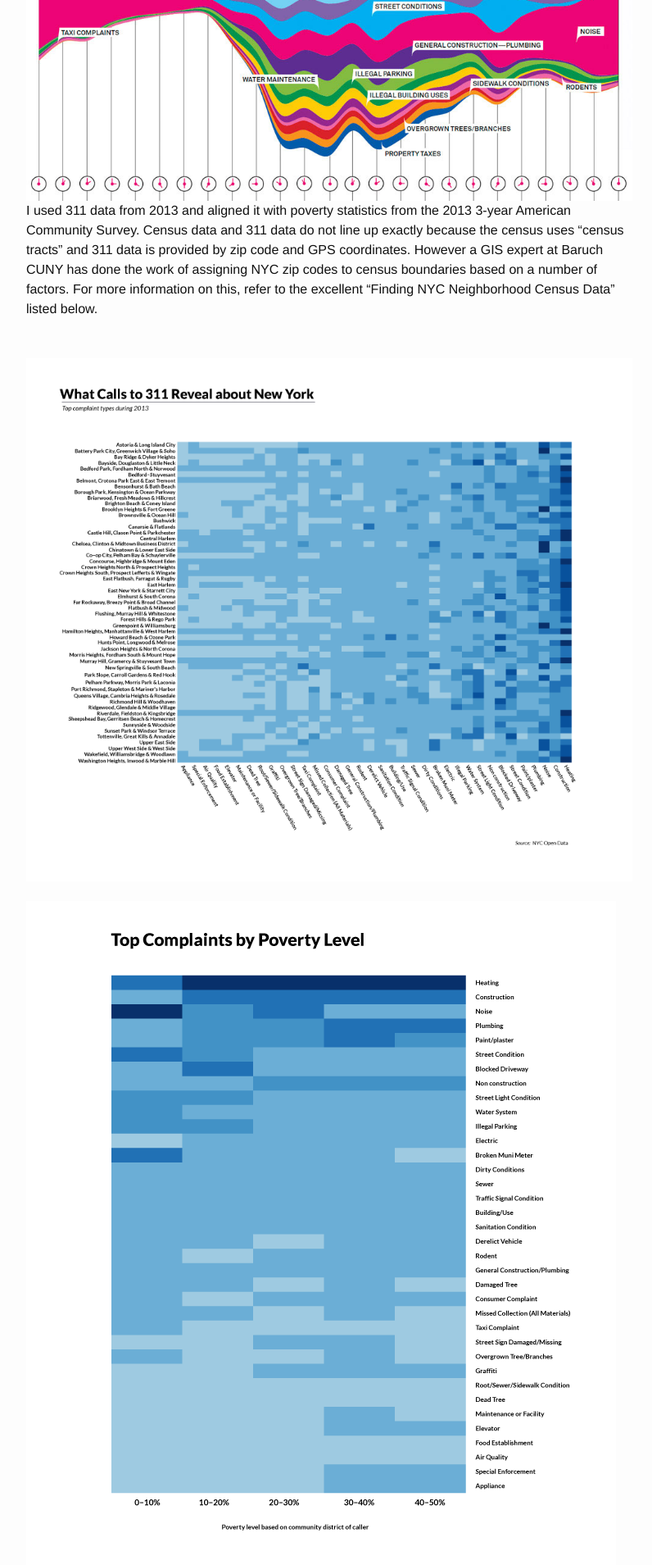
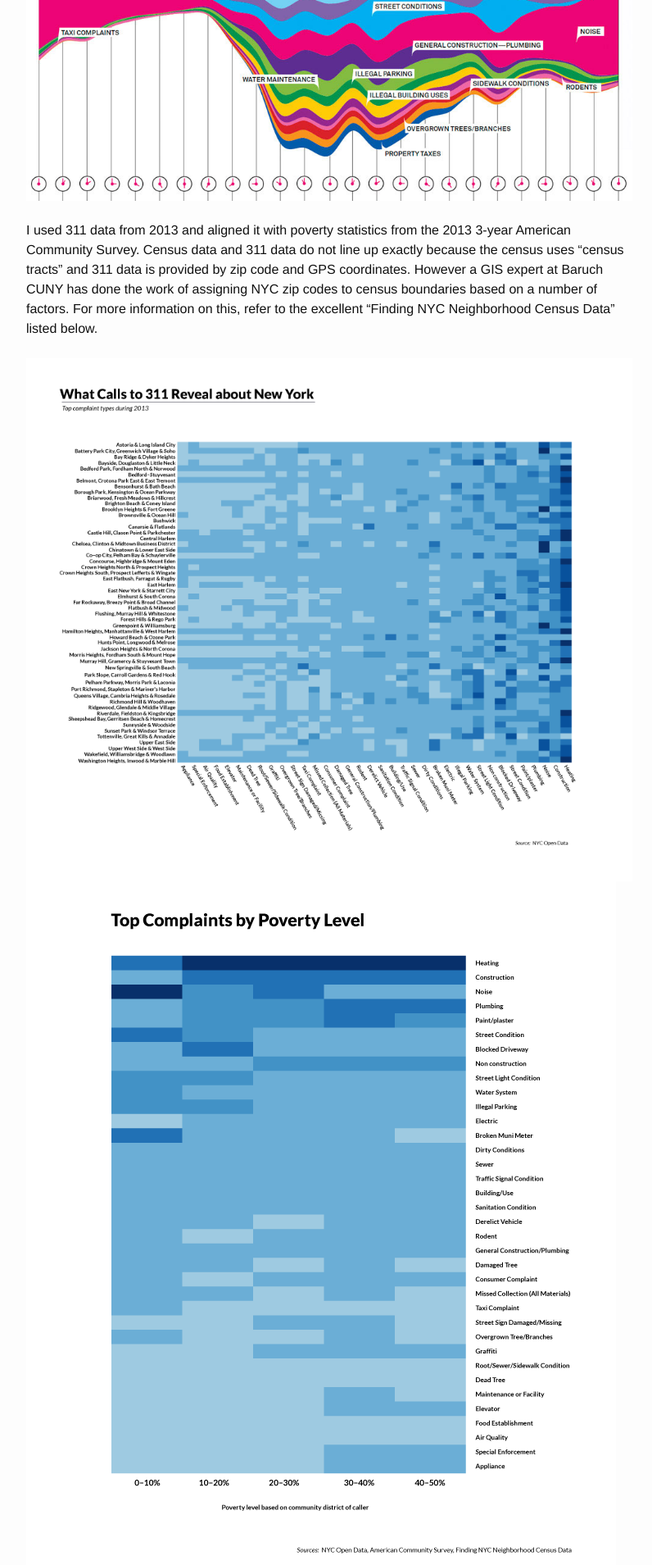
Before and after one commit to jcp1016/jcp1016.github.io, a Jekyll site: the page built from _posts/2015-03-24-nyc-311.markdown, in a window 1280 px wide. Shown: the part 574-2483 px from the top of the page at 82% size, without its empty margins (238-1034 px from the left). Built offline with Jekyll 4.4.1, drawn with Linux system fonts in a browser that asks for light colours.

Commit message:
formatting

```diff
--- a/_posts/2015-03-24-nyc-311.markdown
+++ b/_posts/2015-03-24-nyc-311.markdown
@@ -7,13 +7,13 @@ categories: data analysis nyc 311
 You may have seen the image below in Wired magazine or at the Museum of Modern Art in Manhattan.  Although the title references 100 million calls, it is based on one week of calls placed during September 2010.  The image is beautiful, showing how complaint types changed depending on the time of day.  I wanted to know more, such as how complaints varied by neighborhood and how calls from poor neighborhoods compared with those from wealthier ones.
 <br /><br />
 ![Wired image]({{ site.baseurl }}/assets/wired311.jpg)
+<br /><br />
+I used 311 data from 2013 and aligned it with poverty statistics from the 2013 3-year American Community Survey. Census data and 311 data do not line up exactly because the census uses "census tracts" and 311 data is provided by zip code and GPS coordinates.  However a GIS expert at Baruch CUNY has done the work of assigning NYC zip codes to census boundaries based on a number of factors.  For more information on this, refer to the excellent "Finding NYC Neighborhood Census Data" listed below.
 <br />
-I used 311 data from 2013 and aligned it with poverty statistics from the 2013 3-year American Community Survey. Census data and 311 data do not line up exactly because the census uses "census tracts" and 311 data is provided by zip code and GPS coordinates.  However a GIS expert at Baruch CUNY has done the work of assigning NYC zip codes to census boundaries based on a number of factors.  For more information on this, refer to the excellent "Finding NYC Neighborhood Census Data" listed below.
-<br /><br />
 ![Complaints by community district]({{ site.baseurl }}/assets/complaints_by_cd.png)
-<br /><br />
+<br />
 ![Complaints by poverty level]({{ site.baseurl }}/assets/complaints_by_level.png)
-<br /><br />
+<br />
 ![Poverty level by community]({{ site.baseurl }}/assets/povertymap.png)
 <br /><br /> <br />
 Data:  NYC Open Data, American Community Survey
```
